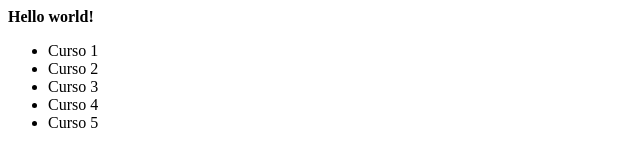
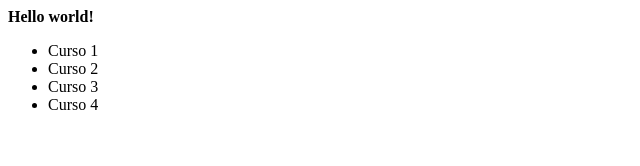
Before and after one commit to edimailzaProjects/alura-git, a plain HTML site: page index.html in a window 1280 px wide. Shown: the full height of the page, 0-640 px from the left. Drawn offline with Linux system fonts and the light colour scheme.

Commit message:
Remoção do curso 5

```diff
--- a/index.html
+++ b/index.html
@@ -10,7 +10,6 @@
             <li>Curso 2</li>
             <li>Curso 3</li>
             <li>Curso 4</li>
-            <li>Curso 5</li>
         </ul>
     </body>
 </head>
```
